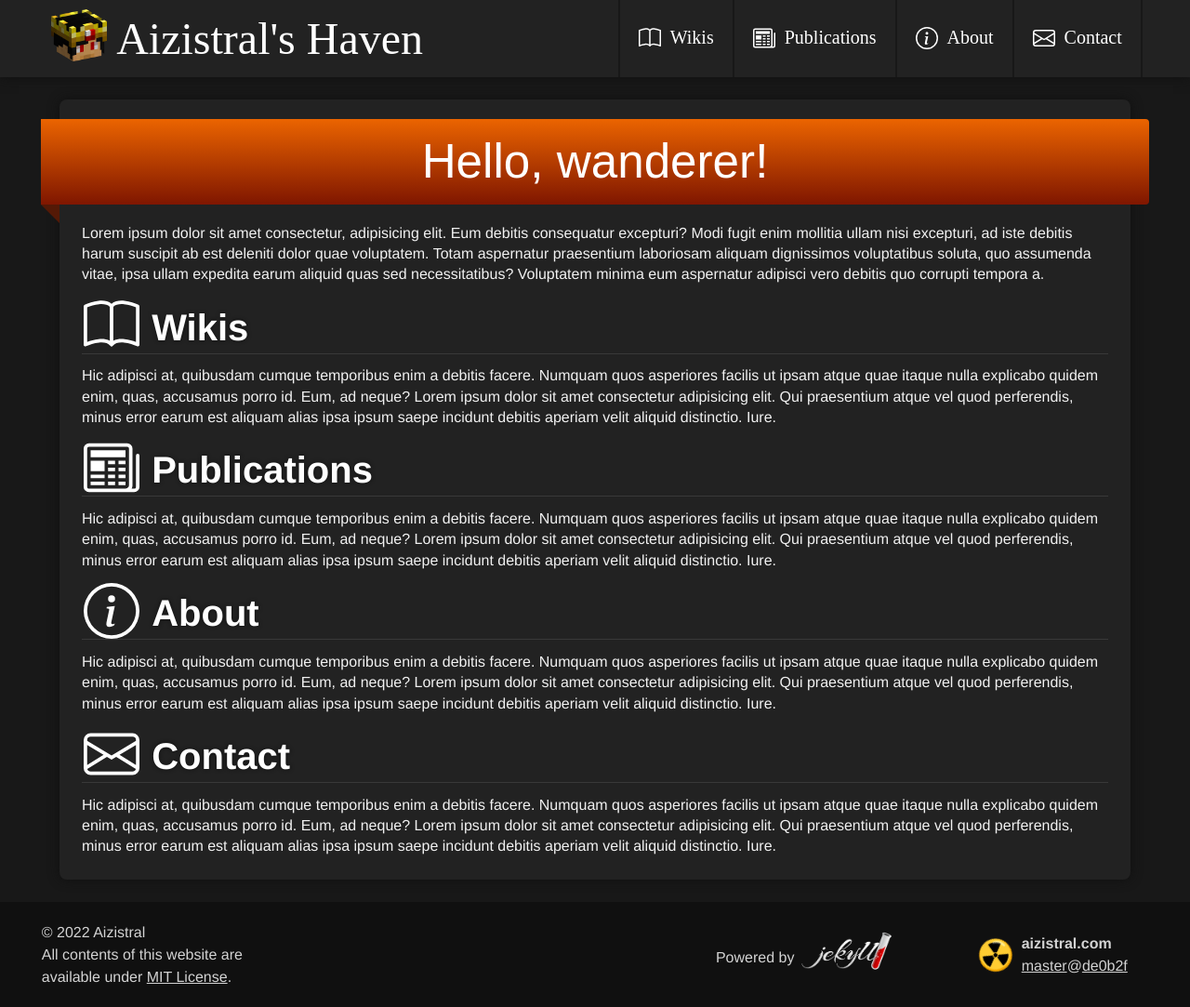
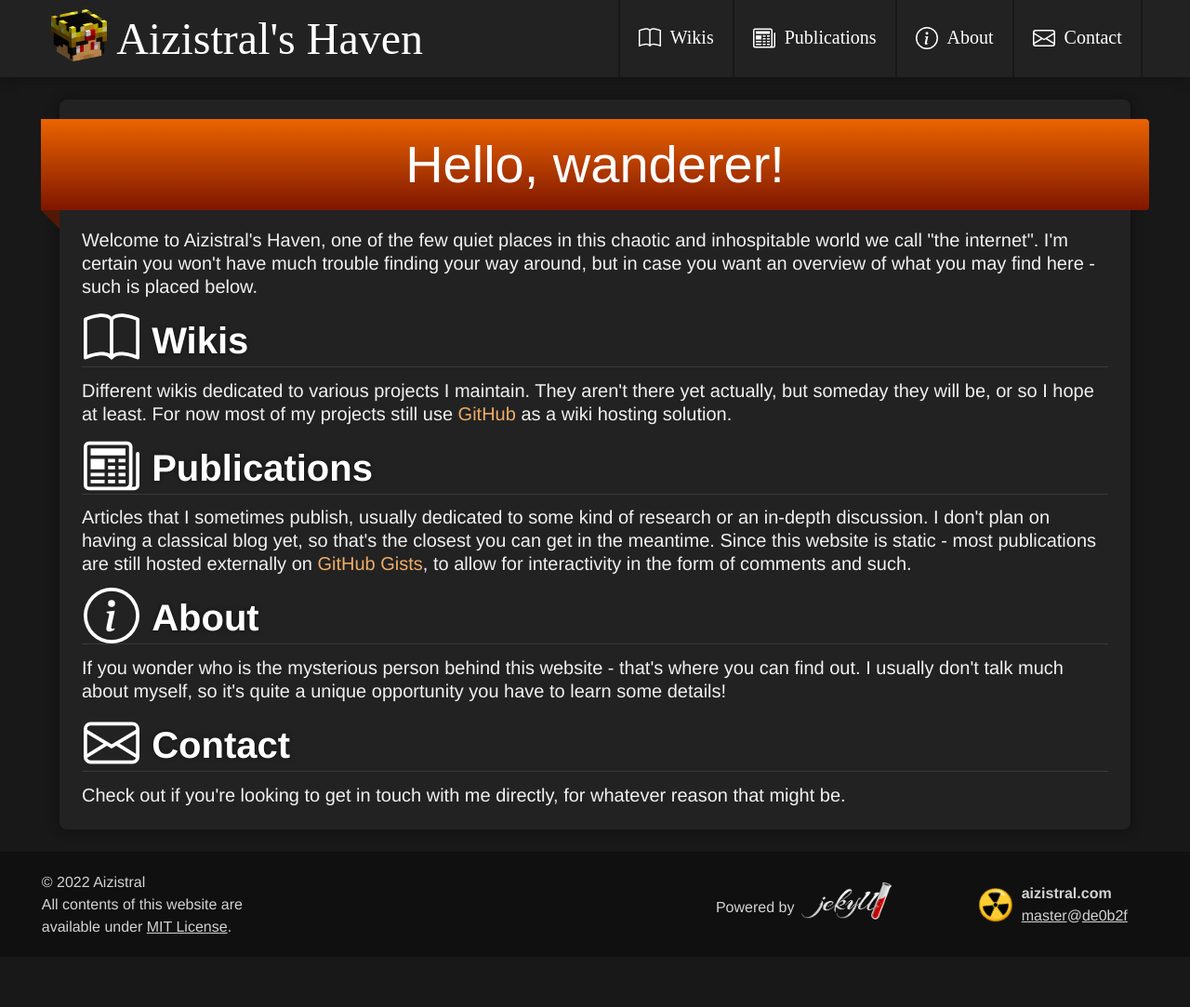
Before and after one commit to Aizistral-Studios/aizistral.com, a Jekyll site: the page built from index.html, in a window 1280 px wide. Shown: the whole page at 93% size. Built offline with Jekyll 4.4.1, drawn with Linux system fonts in a browser that asks for light colours; after the commit the page ends 1029 px from its top, so only the background shows below that.

Commit message:
Fill home page

```diff
--- a/_sass/layouts.scss
+++ b/_sass/layouts.scss
@@ -196,7 +196,7 @@ footer {
 	display: block;
 	text-align: center;
 	position: relative;
-	font-size: 3.2rem;
+	font-size: 3.5rem;
 	font-family: fantasy;
 	font-weight: normal;
 	margin-inline: calc(-1.5rem - 20px);
--- a/_sass/utils.scss
+++ b/_sass/utils.scss
@@ -17,7 +17,7 @@
 }
 
 .larger-text {
-	font-size: 1.5rem;
+	font-size: 1.25rem;
 	line-height: 1.25;
 }
 
--- a/index.html
+++ b/index.html
@@ -8,15 +8,15 @@ description: Be there soon.
 	<main>
 		<div>
 			<h1 id="index-title" class="index-title">Hello, wanderer!</h1>
-			<p>Lorem ipsum dolor sit amet consectetur, adipisicing elit. Eum debitis consequatur excepturi? Modi fugit enim mollitia ullam nisi excepturi, ad iste debitis harum suscipit ab est deleniti dolor quae voluptatem. Totam aspernatur praesentium laboriosam aliquam dignissimos voluptatibus soluta, quo assumenda vitae, ipsa ullam expedita earum aliquid quas sed necessitatibus? Voluptatem minima eum aspernatur adipisci vero debitis quo corrupti tempora a.</p>
+			<p class="larger-text">Welcome to Aizistral's Haven, one of the few quiet places in this chaotic and inhospitable world we call "the internet". I'm certain you won't have much trouble finding your way around, but in case you want an overview of what you may find here - such is placed below.</p>
 			<h2 class="index-subtitle">{% include link_with_icon.html target="_self" url="/wikis" svg="/assets/icons/book.svg" name="Wikis" %}</h2>
-			<p>Hic adipisci at, quibusdam cumque temporibus enim a debitis facere. Numquam quos asperiores facilis ut ipsam atque quae itaque nulla explicabo quidem enim, quas, accusamus porro id. Eum, ad neque? Lorem ipsum dolor sit amet consectetur adipisicing elit. Qui praesentium atque vel quod perferendis, minus error earum est aliquam alias ipsa ipsum saepe incidunt debitis aperiam velit aliquid distinctio. Iure.</p>
+			<p class="larger-text">Different wikis dedicated to various projects I maintain. They aren't there yet actually, but someday they will be, or so I hope at least. For now most of my projects still use <a href="https://github.com/Aizistral-Studios" target="_blank">GitHub</a> as a wiki hosting solution.</p>
 			<h2 class="index-subtitle">{% include link_with_icon.html target="_self" url="/publications" svg="/assets/icons/paper.svg" name="Publications" %}</h2>
-			<p>Hic adipisci at, quibusdam cumque temporibus enim a debitis facere. Numquam quos asperiores facilis ut ipsam atque quae itaque nulla explicabo quidem enim, quas, accusamus porro id. Eum, ad neque? Lorem ipsum dolor sit amet consectetur adipisicing elit. Qui praesentium atque vel quod perferendis, minus error earum est aliquam alias ipsa ipsum saepe incidunt debitis aperiam velit aliquid distinctio. Iure.</p>
+			<p class="larger-text">Articles that I sometimes publish, usually dedicated to some kind of research or an in-depth discussion. I don't plan on having a classical blog yet, so that's the closest you can get in the meantime. Since this website is static - most publications are still hosted externally on <a href="https://gist.github.com/Aizistral" target="_blank">GitHub Gists</a>, to allow for interactivity in the form of comments and such.</p>
 			<h2 class="index-subtitle">{% include link_with_icon.html target="_self" url="/about" svg="/assets/icons/info-circle.svg" name="About" %}</h2>
-			<p>Hic adipisci at, quibusdam cumque temporibus enim a debitis facere. Numquam quos asperiores facilis ut ipsam atque quae itaque nulla explicabo quidem enim, quas, accusamus porro id. Eum, ad neque? Lorem ipsum dolor sit amet consectetur adipisicing elit. Qui praesentium atque vel quod perferendis, minus error earum est aliquam alias ipsa ipsum saepe incidunt debitis aperiam velit aliquid distinctio. Iure.</p>
+			<p class="larger-text">If you wonder who is the mysterious person behind this website - that's where you can find out. I usually don't talk much about myself, so it's quite a unique opportunity you have to learn some details!</p>
 			<h2 class="index-subtitle">{% include link_with_icon.html target="_self" url="/about/#contact" svg="/assets/icons/envelope.svg" name="Contact" %}</h2>
-			<p>Hic adipisci at, quibusdam cumque temporibus enim a debitis facere. Numquam quos asperiores facilis ut ipsam atque quae itaque nulla explicabo quidem enim, quas, accusamus porro id. Eum, ad neque? Lorem ipsum dolor sit amet consectetur adipisicing elit. Qui praesentium atque vel quod perferendis, minus error earum est aliquam alias ipsa ipsum saepe incidunt debitis aperiam velit aliquid distinctio. Iure.</p>
+			<p class="larger-text">Check out if you're looking to get in touch with me directly, for whatever reason that might be.</p>
 		</div>
 	</main>
 </body>
```
